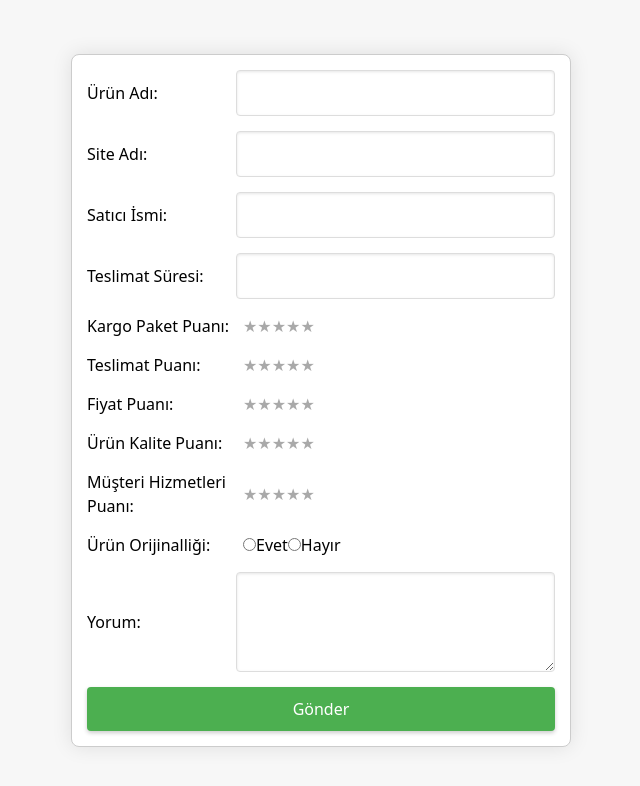
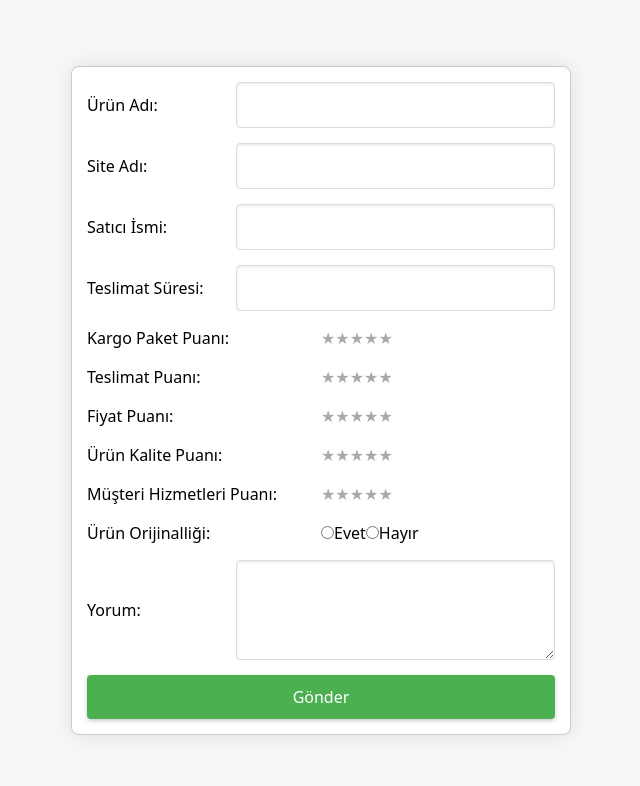
Before and after one commit to caglaaratli/YorumVarProject, a React (Vite) app in the folder frontend/: page /new-review in a window 1280 px wide. Shown: the top 786 px of the page, without its empty margins (319-959 px from the left). Built offline with nearby package versions, Linux system fonts and the light colour scheme.

Commit message:
A success message was sent to the user for adding a review.

```diff
--- a/frontend/src/components/NewReviewForm.jsx
+++ b/frontend/src/components/NewReviewForm.jsx
@@ -126,7 +126,7 @@ function NewReviewForm({ review, handleChange, handleSubmit, renderStars }) {
             className="form-group"
             style={{ display: "flex", alignItems: "center" }}
           >
-            <label htmlFor="kargo_paket_puani" style={{ flex: "1" }}>
+            <label htmlFor="kargo_paket_puani" style={{ flex: "2" }}>
               Kargo Paket Puanı:
             </label>
             <div style={{ flex: "2", display: "flex" }}>
@@ -139,7 +139,7 @@ function NewReviewForm({ review, handleChange, handleSubmit, renderStars }) {
             className="form-group"
             style={{ display: "flex", alignItems: "center" }}
           >
-            <label htmlFor="teslimat_puani" style={{ flex: "1" }}>
+            <label htmlFor="teslimat_puani" style={{ flex: "2" }}>
               Teslimat Puanı:
             </label>
             <div style={{ flex: "2", display: "flex" }}>
@@ -152,7 +152,7 @@ function NewReviewForm({ review, handleChange, handleSubmit, renderStars }) {
             className="form-group"
             style={{ display: "flex", alignItems: "center" }}
           >
-            <label htmlFor="fiyat_puani" style={{ flex: "1" }}>
+            <label htmlFor="fiyat_puani" style={{ flex: "2" }}>
               Fiyat Puanı:
             </label>
             <div style={{ flex: "2", display: "flex" }}>
@@ -165,7 +165,7 @@ function NewReviewForm({ review, handleChange, handleSubmit, renderStars }) {
             className="form-group"
             style={{ display: "flex", alignItems: "center" }}
           >
-            <label htmlFor="urun_kalite_puani" style={{ flex: "1" }}>
+            <label htmlFor="urun_kalite_puani" style={{ flex: "2" }}>
               Ürün Kalite Puanı:
             </label>
             <div style={{ flex: "2", display: "flex" }}>
@@ -178,7 +178,7 @@ function NewReviewForm({ review, handleChange, handleSubmit, renderStars }) {
             className="form-group"
             style={{ display: "flex", alignItems: "center" }}
           >
-            <label htmlFor="musteri_hizmetleri_puani" style={{ flex: "1" }}>
+            <label htmlFor="musteri_hizmetleri_puani" style={{ flex: "2" }}>
               Müşteri Hizmetleri Puanı:
             </label>
             <div style={{ flex: "2", display: "flex" }}>
@@ -191,7 +191,7 @@ function NewReviewForm({ review, handleChange, handleSubmit, renderStars }) {
             className="form-group"
             style={{ display: "flex", alignItems: "center" }}
           >
-            <label htmlFor="urun_orj" style={{ flex: "1" }}>
+            <label htmlFor="urun_orj" style={{ flex: "2" }}>
               Ürün Orijinalliği:
             </label>
             <div style={{ flex: "2", display: "flex", alignItems: "center" }}>
--- a/frontend/src/pages/NewReview.jsx
+++ b/frontend/src/pages/NewReview.jsx
@@ -3,7 +3,7 @@ import NewReviewForm from '../components/NewReviewForm';
 import { postReview } from '../services/api';
 
 function NewReviewPage() {
-  const [review, setReview] = useState({
+  const initialReviewState = {
     urun_adi: "",
     site_adi: "",
     satici_isim: "",
@@ -15,17 +15,37 @@ function NewReviewPage() {
     musteri_hizmetleri_puani: "",
     urun_orj: "",
     yorum: "",
-  });
+  };
+
+  const [review, setReview] = useState(initialReviewState);
+  const [message, setMessage] = useState(null);
+
 
   const handleChange = (e) => {
     setReview({ ...review, [e.target.name]: e.target.value });
   };
 
+
   const handleSubmit = async (e) => {
     e.preventDefault();
     const user = JSON.parse(localStorage.getItem("user"));
     const { user_id, username } = user;
-    await postReview({ ...review, user_id, username });
+    try {
+      const response = await postReview({ ...review, user_id, username });
+      if (response.data.message === "Review added successfully") {
+        setMessage(response.data.message);
+        setReview(initialReviewState); // Formu başlangıç durumuna sıfırla
+        setTimeout(() => setMessage(null), 4000);
+      } else {
+        setMessage(response.data.message);
+      }
+    } catch (error) {
+      if (error.response) {
+        setMessage(error.response.data.message);
+      } else {
+        setMessage("İnceleme gönderimi başarısız oldu. Lütfen daha sonra tekrar deneyin.");
+      }
+    }
   };
 
   const renderStars = (category) => {
@@ -52,12 +72,19 @@ function NewReviewPage() {
   };
 
   return (
+   <div>
+      {message && (
+        <div className="text-center p-3 mb-2 bg-green-100 border border-green-400 text-green-700">
+          {message}
+        </div>
+      )}
       <NewReviewForm
         review={review}
         handleChange={handleChange}
         handleSubmit={handleSubmit}
         renderStars={renderStars}
       />
+    </div>
   );
 }
 
```
Lines whose indentation alone changed are shown as unchanged.
